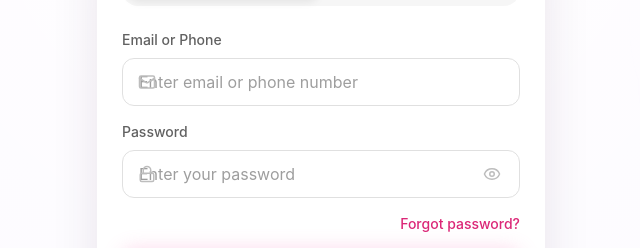
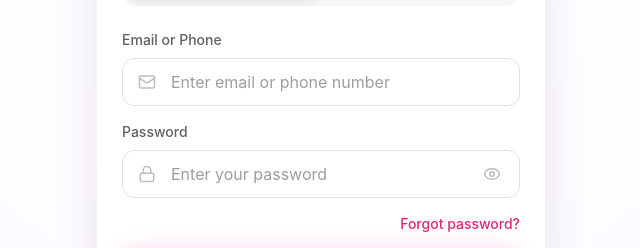
Before and after one commit to amanjohnny/looply-project, a React (Vite) app in the folder frontend/: page / in a window 1280 px wide. Shown: the part 335-583 px from the top of the page, without its empty margins (319-959 px from the left). Built offline with nearby package versions, Linux system fonts and the light colour scheme.

Commit message:
Update index.css

```diff
--- a/frontend/src/index.css
+++ b/frontend/src/index.css
@@ -102,7 +102,6 @@ body {
 /* Input styles */
 .input-field {
   width: 100%;
-  padding: 14px 16px;
   border: 1px solid #e0e0e0;
   border-radius: 12px;
   font-size: 16px;
```
